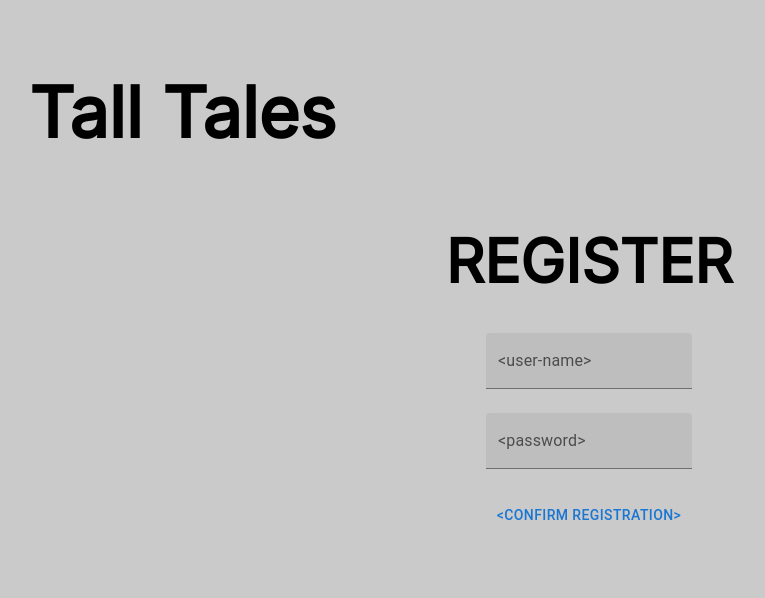
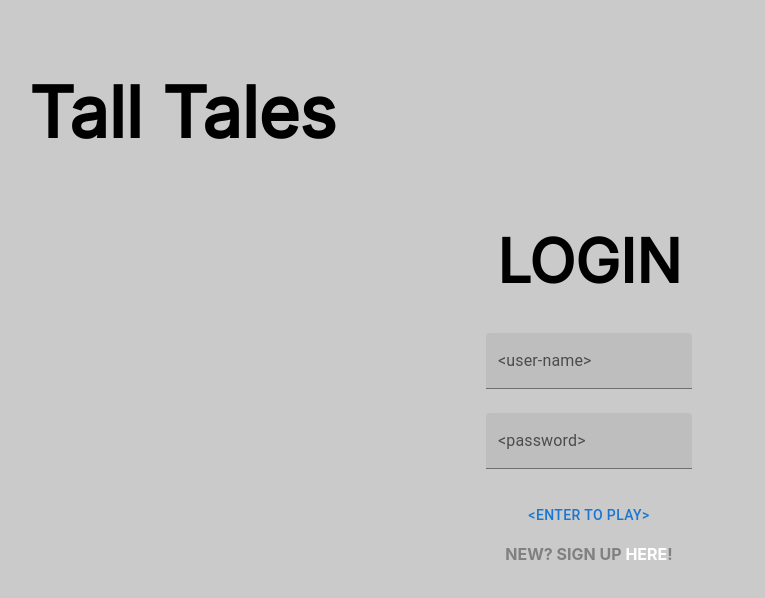
Before and after one commit to Jnwong116/TallTales, a React (Create React App) app in the folder talltales/: page / in a window 1280 px wide. Shown: the top 598 px of the page, without its empty margins (51-816 px from the left). Built offline with nearby package versions, Linux system fonts and the light colour scheme.

Commit message:
minor typo change

```diff
--- a/talltales/src/App.js
+++ b/talltales/src/App.js
@@ -8,8 +8,8 @@ function App() {
   return (
     <div className="App">
       {/* <InputStage></InputStage> */}
-      {/* <Login></Login> */}
-      <Register></Register>
+      <Login></Login>
+      {/* <Register></Register> */}
     </div>
   );
 }
--- a/talltales/src/components/userLoginInput/userLoginInput.js
+++ b/talltales/src/components/userLoginInput/userLoginInput.js
@@ -20,7 +20,7 @@ class UserLoginInput extends React.Component {
                         multiline="true"
                     />
                    <TextField
-                        id="user-name"
+                        id="password"
                         label="<password>"
                         variant="filled"
                         margin="normal"
```
